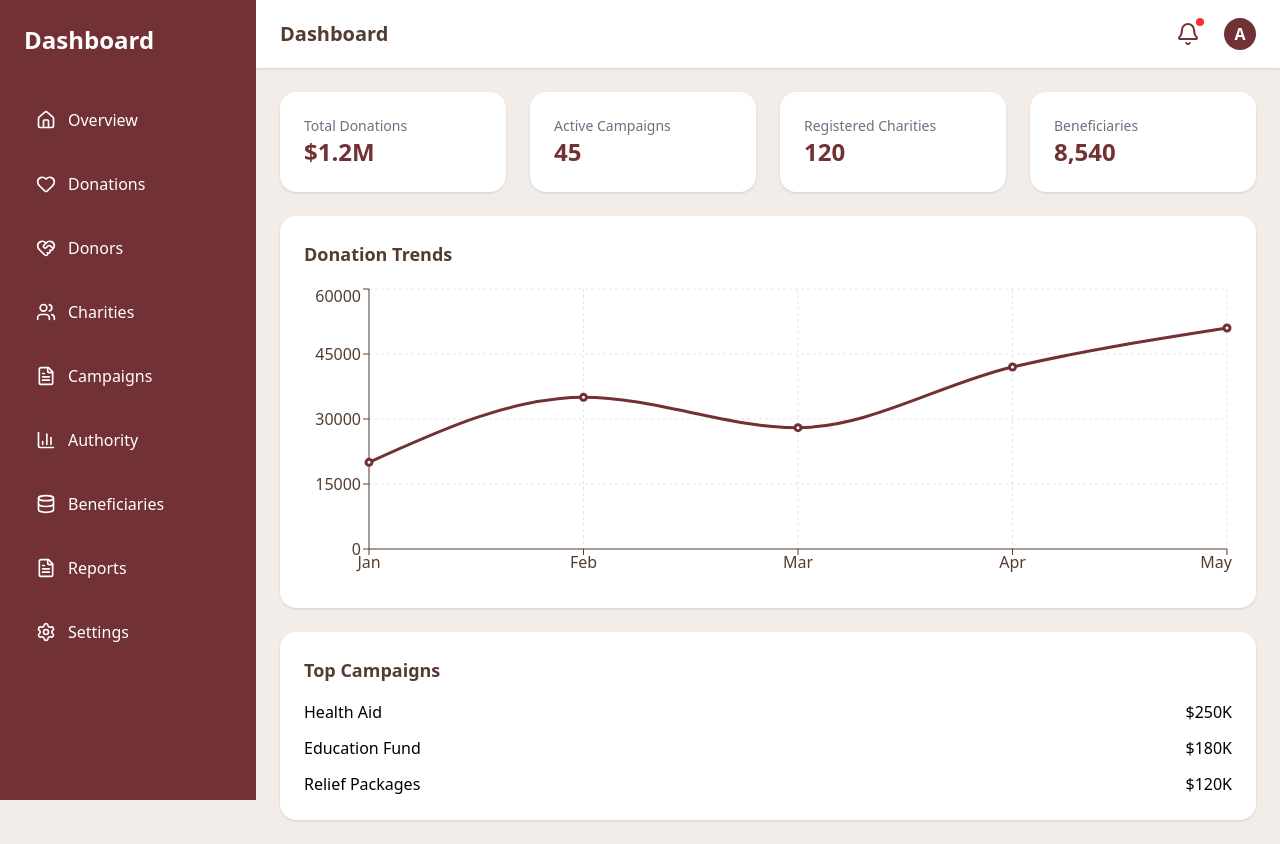
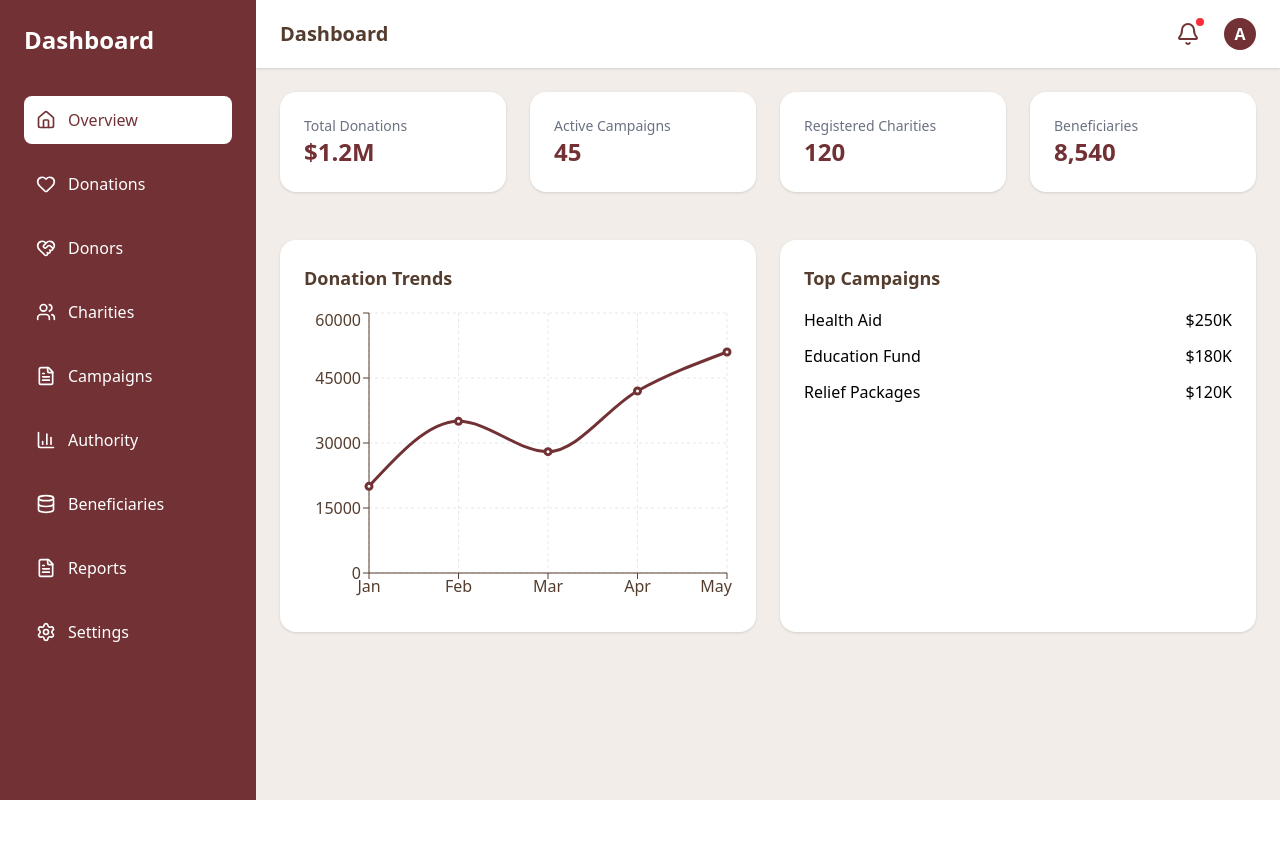
Before and after one commit to shakeel7521951/Charity, a Next.js app: page /dashboard in a window 1280 px wide. After the commit the page ends 800 px from the top, so only its background shows below. Built offline with nearby package versions, Linux system fonts and the light colour scheme.

Commit message:
Add Scroll Smootheness

```diff
--- a/app/ClientLayout.js
+++ b/app/ClientLayout.js
@@ -3,6 +3,7 @@
 import { usePathname } from "next/navigation";
 import Footer from "./_components/common/Footer";
 import Navbar from "./_components/common/Navbar";
+import SmoothScrollProvider from "./_components/common/SmoothScrollProvider";
 
 export default function ClientLayout({ children }) {
   const pathname = usePathname();
@@ -11,7 +12,9 @@ export default function ClientLayout({ children }) {
   return (
     <>
       {!isDashboard && <Navbar />}
-      {children}
+      <SmoothScrollProvider>
+        {children}
+      </SmoothScrollProvider>
       {!isDashboard && <Footer />}
     </>
   );
--- /dev/null
+++ b/app/_components/common/SmoothScrollProvider.jsx
@@ -0,0 +1,25 @@
+"use client";
+import { useEffect } from "react";
+import Lenis from "@studio-freight/lenis";
+
+export default function SmoothScrollProvider({ children }) {
+    useEffect(() => {
+        const lenis = new Lenis({
+            smoothWheel: true, // enables smooth scroll on wheel
+            lerp: 0.2, // adjust smoothness
+        });
+
+        function raf(time) {
+            lenis.raf(time);
+            requestAnimationFrame(raf);
+        }
+
+        requestAnimationFrame(raf);
+
+        return () => {
+            lenis.destroy();
+        };
+    }, []);
+
+    return <>{children}</>;
+}
--- a/app/_components/dashboard/common/Sidebar.jsx
+++ b/app/_components/dashboard/common/Sidebar.jsx
@@ -1,15 +1,7 @@
 "use client";
 import Link from "next/link";
-import {
-  HeartHandshake,
-  Home,
-  Users,
-  FileText,
-  BarChart3,
-  Heart,
-  Database,
-  Settings,
-} from "lucide-react";
+import { HeartHandshake, Home, Users, FileText, BarChart3, Heart, Database, Settings } from "lucide-react";
+import { usePathname } from "next/navigation";
 
 const menu = [
   { name: "Overview", icon: Home, href: "/dashboard" },
@@ -24,22 +16,33 @@ const menu = [
 ];
 
 export default function Sidebar({ onLinkClick }) {
+
+  const pathname = usePathname();
+
   return (
-    <aside className="w-full h-full bg-[#723134] text-white p-6 ">
+   <aside className="w-full h-full bg-[#723134] text-white p-6">
   <h1 className="text-2xl font-bold mb-10">Dashboard</h1>
   <nav className="space-y-4 overflow-y-auto h-full max-md:pb-12">
-        {menu.map((item) => (
+    {menu.map((item) => {
+      const isActive = pathname === item.href;
+      return (
         <Link
           key={item.name}
           href={item.href}
-            className="flex items-center gap-3 p-3 rounded-lg hover:bg-[#543D2E] transition"
-            onClick={onLinkClick} // Auto close on mobile
+          onClick={onLinkClick}
+          className={`flex items-center gap-3 p-3 rounded-lg transition-colors duration-300
+            ${isActive
+              ? "bg-white text-[#723134]"
+              : "text-white hover:bg-[#F2EDE9] hover:text-[#723134]"}
+          `}
         >
           <item.icon className="w-5 h-5" />
           {item.name}
         </Link>
-        ))}
+      );
+    })}
   </nav>
 </aside>
+
   );
 }
--- a/app/_components/donor/Corporate.jsx
+++ b/app/_components/donor/Corporate.jsx
@@ -1,4 +1,4 @@
-import React, { useEffect } from "react";
+import React from "react";
 import { FaBuilding, FaHandshake, FaChartLine } from "react-icons/fa";
 
 
--- a/app/dashboard/layout.jsx
+++ b/app/dashboard/layout.jsx
@@ -28,7 +28,7 @@ export default function DashboardLayout({ children }) {
       {/* Main content */}
       <div className="flex-1 flex flex-col lg:ml-[20%]">
         <Navbar onMenuClick={() => setIsSidebarOpen(!isSidebarOpen)} />
-        <main className="md:p-6 p-2">{children}</main>
+        <main className="md:p-6 px-2 py-6">{children}</main>
       </div>
     </div>
   );
--- a/app/dashboard/page.jsx
+++ b/app/dashboard/page.jsx
@@ -5,21 +5,21 @@ import Chart from "../_components/dashboard/overview/Chart";
 
 export default function DashboardHome() {
   return (
-    <div className="flex flex-col gap-6">
-      <div className="grid grid-cols-1 md:grid-cols-2 lg:grid-cols-4 gap-6">
+    <div className="flex flex-col gap-12">
+      <div className="grid grid-cols-2 md:grid-cols-2 lg:grid-cols-4 max-md:gap-x-2 gap-6">
         <StatBox title="Total Donations" value="$1.2M" />
         <StatBox title="Active Campaigns" value="45" />
         <StatBox title="Registered Charities" value="120" />
         <StatBox title="Beneficiaries" value="8,540" />
       </div>
 
-      <div className="grid md:grid-cols-1  gap-6">
-        <div className="lg:col-span-2 bg-white rounded-2xl shadow p-6">
+      <div className="grid grid-cols-1 lg:grid-cols-2  gap-6">
+        <div className="bg-white rounded-2xl shadow p-6">
           <h3 className="text-lg font-semibold text-[#543D2E] mb-4">Donation Trends</h3>
           <Chart />
         </div>
 
-        <div className="lg:col-span-2 bg-white rounded-2xl shadow p-6">
+        <div className="bg-white rounded-2xl shadow p-6">
           <h3 className="text-lg font-semibold text-[#543D2E] mb-4">Top Campaigns</h3>
           <ul className="space-y-3">
             <li className="flex justify-between"><span>Health Aid</span><span>$250K</span></li>
--- a/app/donor/page.jsx
+++ b/app/donor/page.jsx
@@ -1,7 +1,3 @@
-"use client";
-import React, { useEffect } from "react";
-import Lenis from "lenis";
-
 import Hero from "../_components/donor/Hero";
 import PayOption from "../_components/donor/PayOption";
 import Campaign from "../_components/donor/Campaign";
@@ -10,23 +6,6 @@ import WhyDonate from "../_components/donor/WhyDonate";
 import Corporate from "../_components/donor/Corporate";
 
 const Page = () => {
-  useEffect(() => {
-    const lenis = new Lenis({
-      smoothWheel: true, // enables smooth scroll on wheel
-      lerp: 0.1, // adjust smoothness
-    });
-
-    function raf(time) {
-      lenis.raf(time);
-      requestAnimationFrame(raf);
-    }
-
-    requestAnimationFrame(raf);
-
-    return () => {
-      lenis.destroy(); // cleanup on unmount
-    };
-  }, []);
 
   return (
     <div>
--- a/package.json
+++ b/package.json
@@ -11,6 +11,7 @@
     "@fortawesome/free-regular-svg-icons": "^7.0.1",
     "@fortawesome/react-fontawesome": "^3.0.2",
     "@heroicons/react": "^2.2.0",
+    "@studio-freight/lenis": "^1.0.42",
     "aos": "^2.3.4",
     "chart.js": "^4.5.0",
     "framer-motion": "^12.23.12",
```
Also changed, not shown: 1 other file (tests, documents, lock files or other folders). Lines whose indentation alone changed are shown as unchanged.
